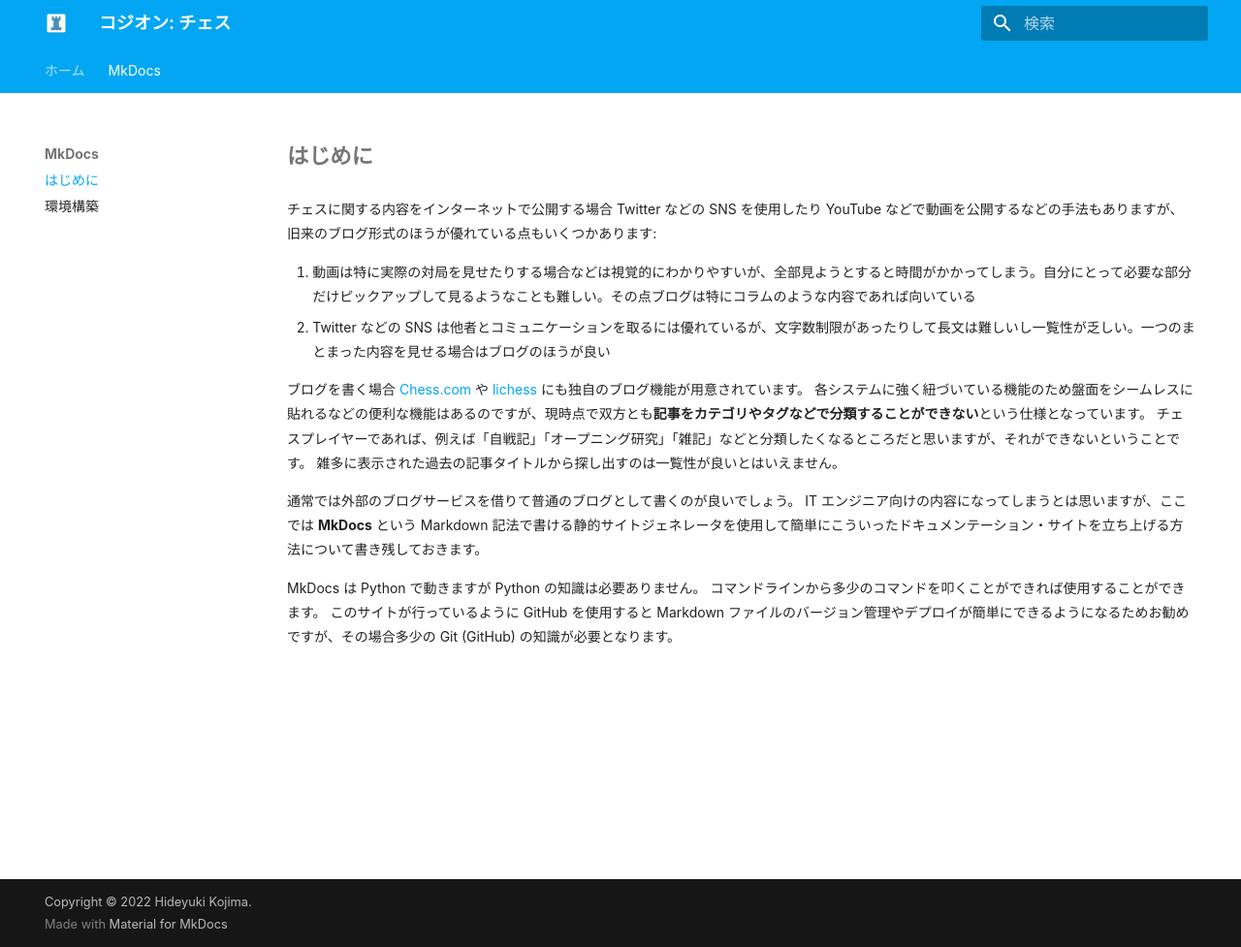
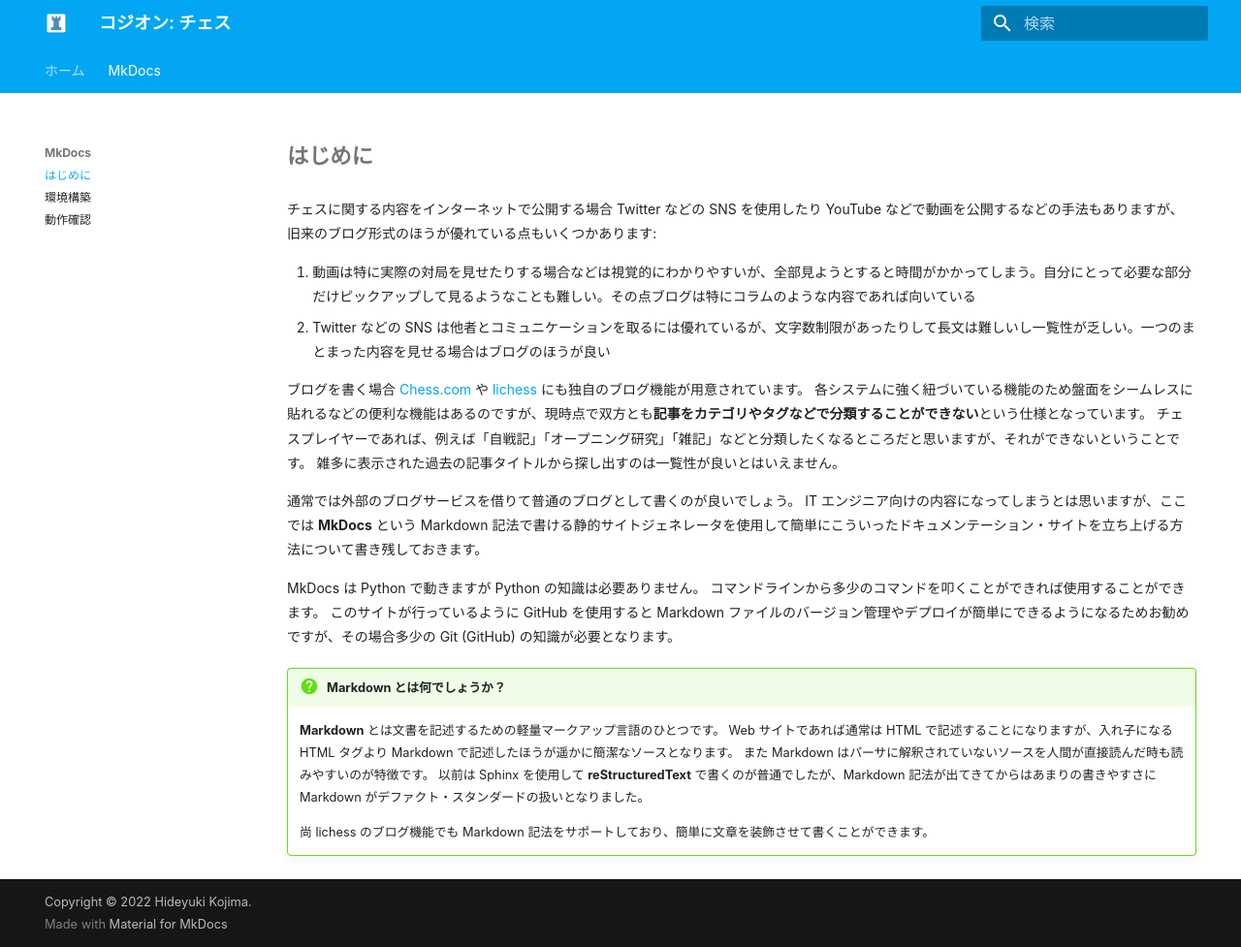
Before and after one commit to kojion/chess, an MkDocs documentation site: the page built from docs/MkDocs/001.md, in a window 1280 px wide and 977 px high. Shown: the whole window at 97% size. Built offline with MkDocs 1.6.1 and Material for MkDocs 9.7.7, drawn with Linux system fonts in a browser that asks for light colours; some web fonts are replaced.

Commit message:
MkDocs 動作確認まで記述

```diff
--- a/docs/MkDocs/001.md
+++ b/docs/MkDocs/001.md
@@ -18,3 +18,12 @@
 MkDocs は Python で動きますが Python の知識は必要ありません。
 コマンドラインから多少のコマンドを叩くことができれば使用することができます。
 このサイトが行っているように GitHub を使用すると Markdown ファイルのバージョン管理やデプロイが簡単にできるようになるためお勧めですが、その場合多少の Git (GitHub) の知識が必要となります。
+
+!!! Question "Markdown とは何でしょうか？"
+
+    **Markdown** とは文書を記述するための軽量マークアップ言語のひとつです。
+    Web サイトであれば通常は HTML で記述することになりますが、入れ子になる HTML タグより Markdown で記述したほうが遥かに簡潔なソースとなります。
+    また Markdown はパーサに解釈されていないソースを人間が直接読んだ時も読みやすいのが特徴です。
+    以前は Sphinx を使用して **reStructuredText** で書くのが普通でしたが、Markdown 記法が出てきてからはあまりの書きやすさに Markdown がデファクト・スタンダードの扱いとなりました。
+
+    尚 lichess のブログ機能でも Markdown 記法をサポートしており、簡単に文章を装飾させて書くことができます。
--- a/docs/assets/extra.css
+++ b/docs/assets/extra.css
@@ -1,3 +1,7 @@
+.md-nav {
+    font-size: 0.6rem;
+}
+
 .md-typeset h1 {
     font-size: 1.6em;
     font-weight: bold;
@@ -8,6 +12,13 @@
     font-weight: bold;
 }
 
+.md-typeset p > code {
+    padding: 2px 8px;
+    color: #e83e8c;
+    background-color: #fafafa;
+    font-size: 1.0em;
+}
+
 .md-typeset {
     font-size: 0.7rem;
     line-height: 1.8;
--- a/mkdocs.yml
+++ b/mkdocs.yml
@@ -15,7 +15,7 @@
     accent: 'orange'
   font:
     text: 'BIZ UDPGothic'
-    code: 'Consolas'
+    code: 'JetBrains Mono'
   features:
     - navigation.tabs
     - navigation.top
```
Also changed, not shown: docs/MkDocs/002.md (+4 -0 lines), docs/MkDocs/003.md (added, +68 -0 lines).
